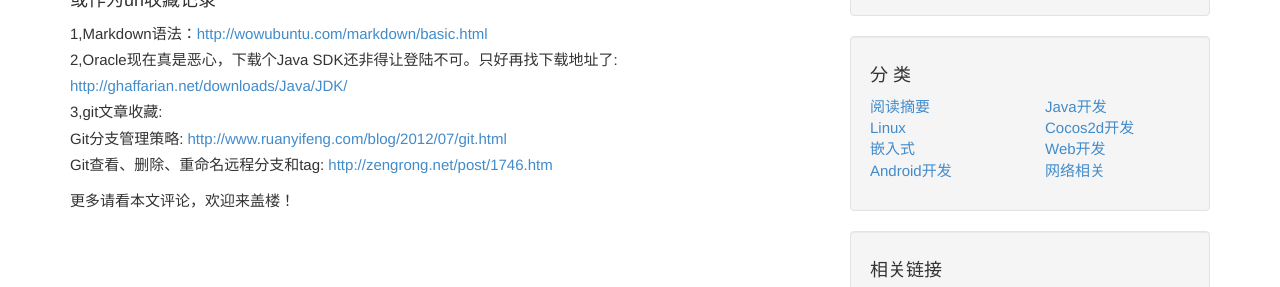
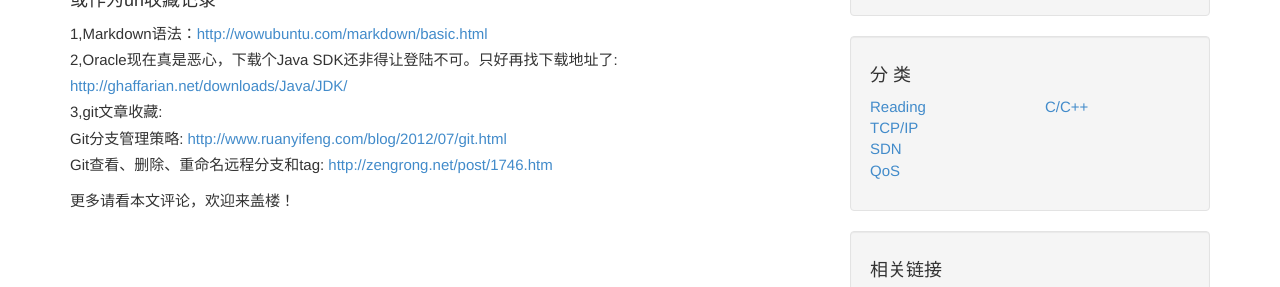
Before and after one commit to li-long/li-long.github.io, a Jekyll site: the page built from faqs.md, in a window 1280 px wide and 1202 px high, cut to the strip 234-521 px from the top of the window. Built offline with Jekyll 4.4.1, drawn with Linux system fonts in a browser that asks for light colours; Markdown is read by kramdown in place of the engine named in the settings; comment, search, counter and statistics services are not loaded.

Commit message:
modify categories.html

```diff
--- a/_includes/categories.html
+++ b/_includes/categories.html
@@ -2,22 +2,22 @@
                 <ul class="list-unstyled">
                   <li>
                     <a href="/categories.html#reading">
-                      阅读摘要
+                      Reading
                     </a>
                   </li>
                   <li>
                     <a href="/categories.html#linux">
-                      Linux
+                      TCP/IP
                     </a>
                   </li>
                   <li>
-                    <a href="/categories.html#embedded">
-                      嵌入式
+                    <a href="/categories.html#sdn">
+                      SDN
                     </a>
                   </li>
                   <li>
-                    <a href="/categories.html#android">
-                      Android开发
+                    <a href="/categories.html#QoS">
+                      QoS
                     </a>
                   </li>
                 </ul>
@@ -26,25 +26,10 @@
               <div class="col-lg-6">
                 <ul class="list-unstyled">
                   <li>
-                    <a href="/categories.html#java">
-                      Java开发
+                    <a href="/categories.html#c">
+                      C/C++
                     </a>
                   </li>
-		  <li>
-                    <a href="/categories.html#cocos2d">
-                      Cocos2d开发
-                    </a>
-                  </li>
-                  <li>
-                    <a href="/categories.html#web">
-                      Web开发
-                    </a>
-                  </li>
-                  <li>
-                    <a href="/categories.html#network">
-                      网络相关
-                    </a>
-                  </li>
-                </ul>
+		        </ul>
               </div>
               <!-- /.col-lg-6 -->
```
